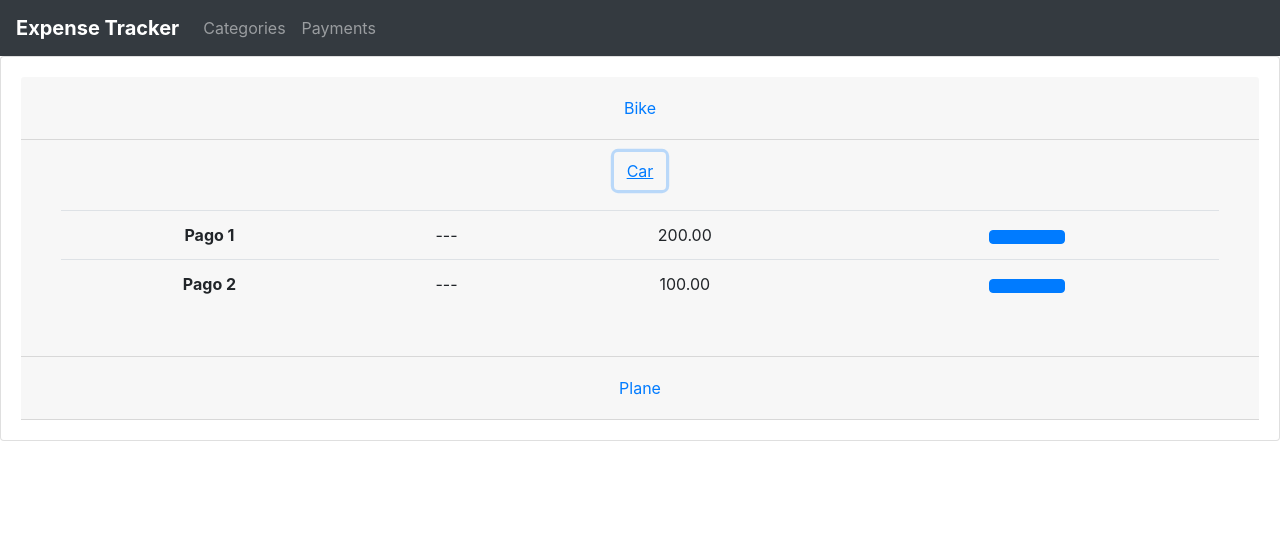
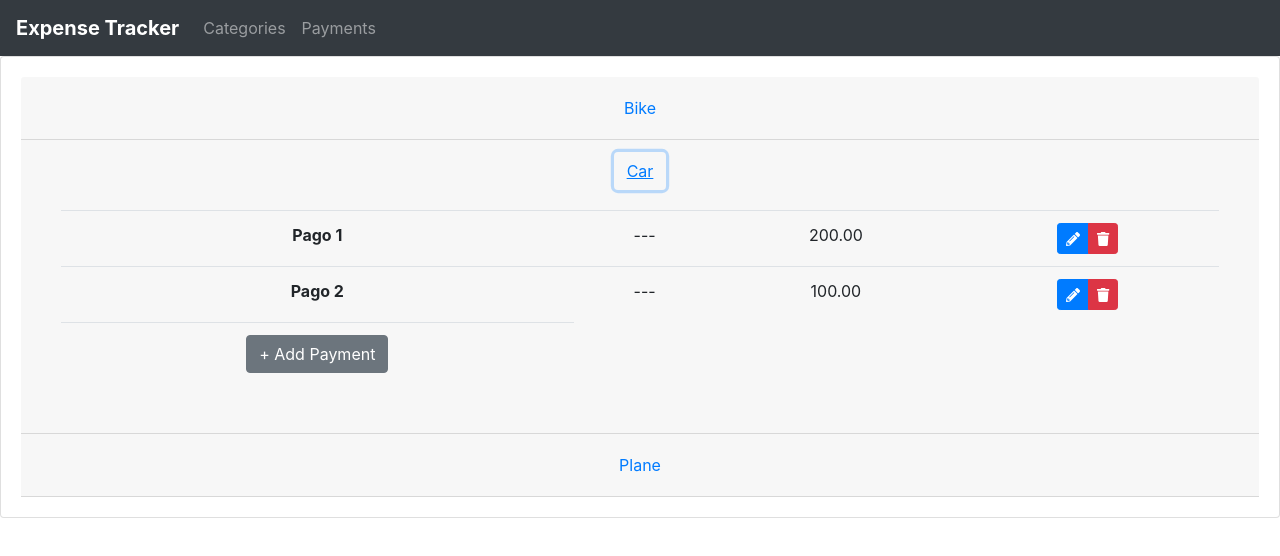
Before and after one commit to aledavila98-zz/expense-tracker-app, a React (Create React App) app: page / in a window 1280 px wide. Both pictures are taken after a click on the button "Car". Shown: the top 556 px of the page. Built offline with nearby package versions, Linux system fonts and the light colour scheme.

Commit message:
adding buttons

```diff
--- a/src/components/Main.jsx
+++ b/src/components/Main.jsx
@@ -4,6 +4,8 @@ import Card from "react-bootstrap/Card";
 import Button from "react-bootstrap/Button";
 import Table from "react-bootstrap/Table";
 import { FontAwesomeIcon } from "@fortawesome/react-fontawesome";
+import { faPencilAlt } from "@fortawesome/free-solid-svg-icons/faPencilAlt";
+import { faTrash } from "@fortawesome/free-solid-svg-icons/faTrash";
 import ButtonGroup from "react-bootstrap/ButtonGroup";
 
 const renderCategories = () => {
@@ -21,6 +23,11 @@ const renderCategories = () => {
                         <tbody>
                             { renderPayments() }
                         </tbody>
+                        <tfoot>
+                            <tr>
+                                <td style={{alignContent:"center"}}> <Button variant="secondary" > + Add Payment </Button> </td>
+                            </tr>
+                        </tfoot>
                     </Table>
                 </Card.Body>
             </Accordion.Collapse>
@@ -48,9 +55,8 @@ const renderPayments = () => {
             <td> {payment.amount.toFixed(2)} </td>
             <td>
                 <ButtonGroup>
-                    <Button> <FontAwesomeIcon icon="archive" /> </Button>
-                    <Button> <FontAwesomeIcon icon="pencil" /> </Button>
-                    <Button> <FontAwesomeIcon icon="trash" /> </Button>
+                    <Button variant="primary" size="sm"> <FontAwesomeIcon icon={faPencilAlt} /> </Button>
+                    <Button variant="danger" size="sm"> <FontAwesomeIcon icon={faTrash} /> </Button>
                 </ButtonGroup>
             </td>
         </tr>;
```
